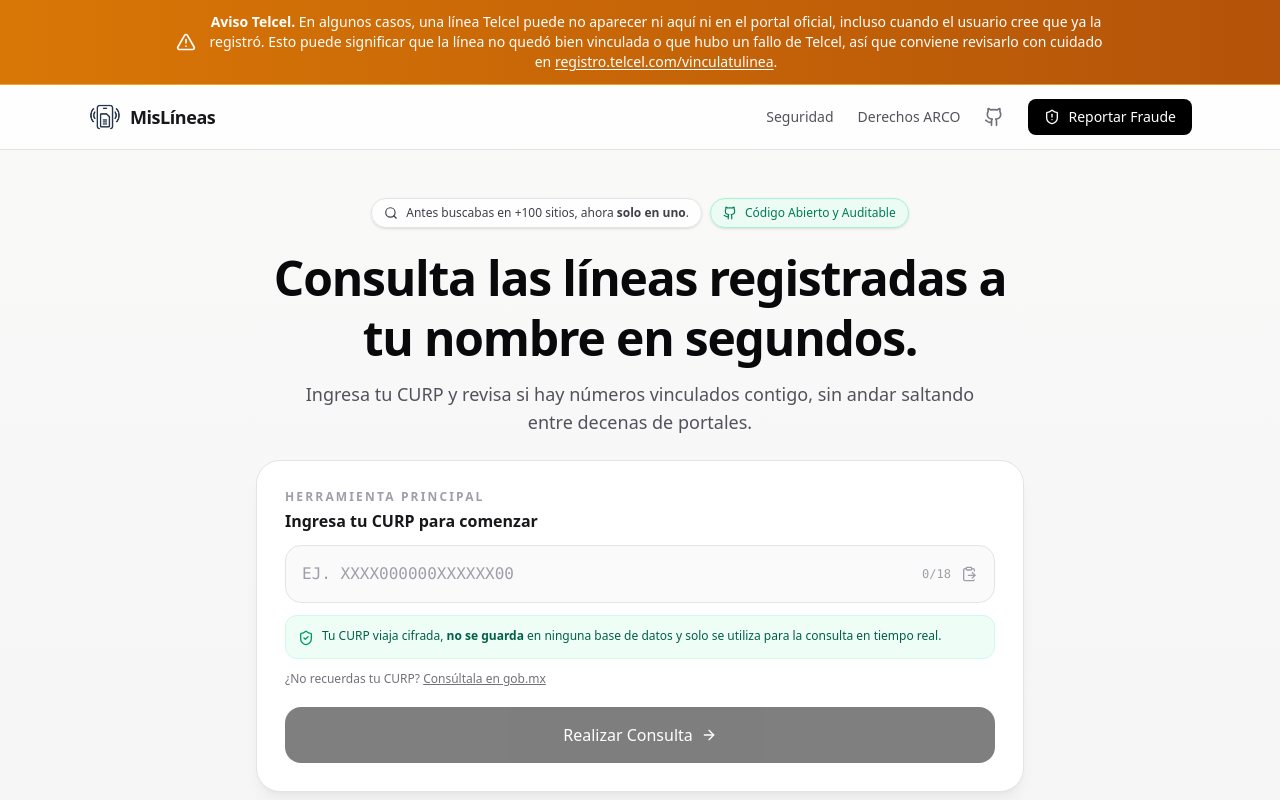
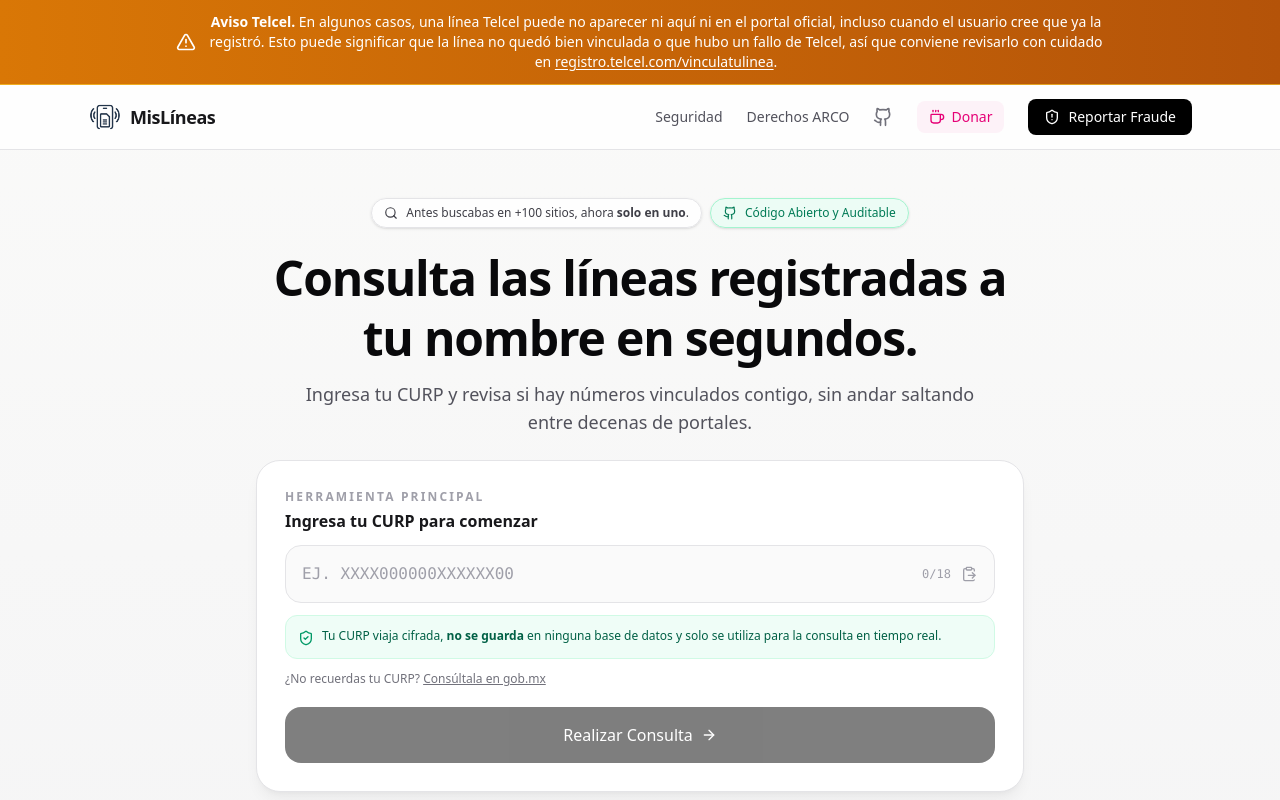
Before and after one commit to CarlosNunezMX/MisLineas, a Next.js app: page / in a window 1280 px wide. Shown: the top 800 px of the page. Built offline with nearby package versions, Linux system fonts and the light colour scheme.

Commit message:
feat: make donation button more visible in navbar and footer
Add pink pill-style "Donar" CTA to navbar (desktop + mobile menu) and
restyle the footer Ko-fi link as a standalone pill instead of a plain
text link buried among other links.

```diff
--- a/src/components/home/Footer.tsx
+++ b/src/components/home/Footer.tsx
@@ -60,10 +60,10 @@
             </svg>
             contact@moraxh.dev
           </a>
-          <span className="hidden md:block text-zinc-300">&bull;</span>
+        </div>
         <a
           href="https://ko-fi.com/moraxh"
-            className="flex items-center gap-1.5 whitespace-nowrap hover:text-black transition-colors"
+          className="flex items-center gap-1.5 whitespace-nowrap text-pink-600 bg-pink-50 hover:bg-pink-100 px-3 py-1.5 rounded-full font-medium transition-colors shrink-0"
           target="_blank"
           rel="noopener noreferrer"
         >
@@ -83,7 +83,6 @@
           Apoyar el proyecto
         </a>
       </div>
-      </div>
       <p className="text-center text-xs text-zinc-400 max-w-2xl mx-auto">
         Las donaciones son voluntarias y se destinan únicamente a cubrir
         costos de infraestructura (hosting, dominio y proxies). MisLíneas
--- a/src/components/home/Navbar.tsx
+++ b/src/components/home/Navbar.tsx
@@ -1,6 +1,6 @@
 "use client";
 
-import { Github, Menu, ShieldAlert, X } from "lucide-react";
+import { Coffee, Github, Menu, ShieldAlert, X } from "lucide-react";
 import { AnimatePresence, motion } from "motion/react";
 import Image from "next/image";
 import { useState } from "react";
@@ -47,6 +47,15 @@
               aria-label="Código fuente en GitHub"
             >
               <Github className="w-5 h-5" />
+            </a>
+            <a
+              href="https://ko-fi.com/moraxh"
+              target="_blank"
+              rel="noopener noreferrer"
+              className="flex items-center gap-1.5 text-sm font-medium text-pink-600 hover:text-pink-700 bg-pink-50 hover:bg-pink-100 px-3 py-1.5 rounded-lg transition-colors"
+            >
+              <Coffee className="w-4 h-4" />
+              Donar
             </a>
             <a
               href="https://portal.crt.gob.mx/reporte-fallas-plataforma-registro"
@@ -104,6 +113,16 @@
               Derechos ARCO
             </button>
             <a
+              href="https://ko-fi.com/moraxh"
+              target="_blank"
+              rel="noopener noreferrer"
+              onClick={() => setIsMenuOpen(false)}
+              className="bg-pink-50 text-pink-600 w-full py-3 rounded-lg font-medium flex items-center justify-center gap-2"
+            >
+              <Coffee className="w-4 h-4" />
+              Donar
+            </a>
+            <a
               href="https://portal.crt.gob.mx/reporte-fallas-plataforma-registro"
               target="_blank"
               rel="noopener noreferrer"
```
Lines whose indentation alone changed are shown as unchanged.
